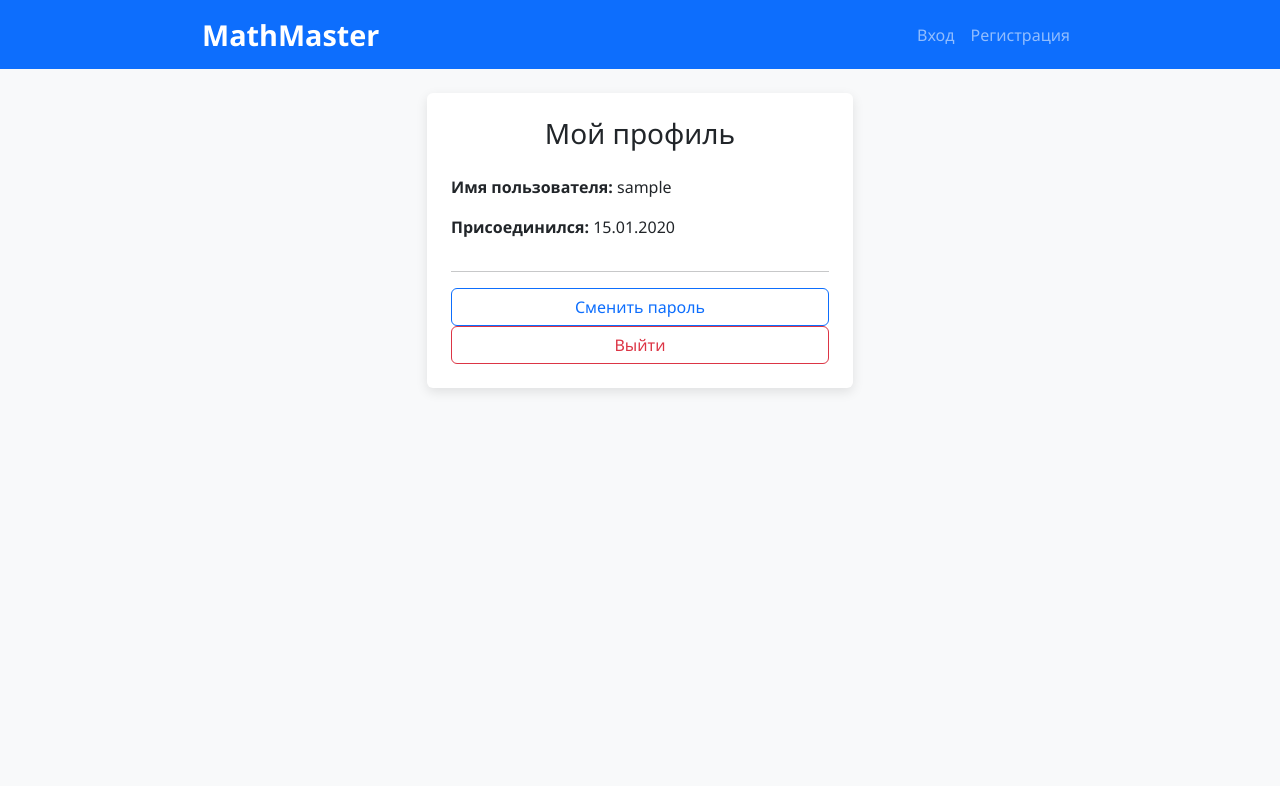
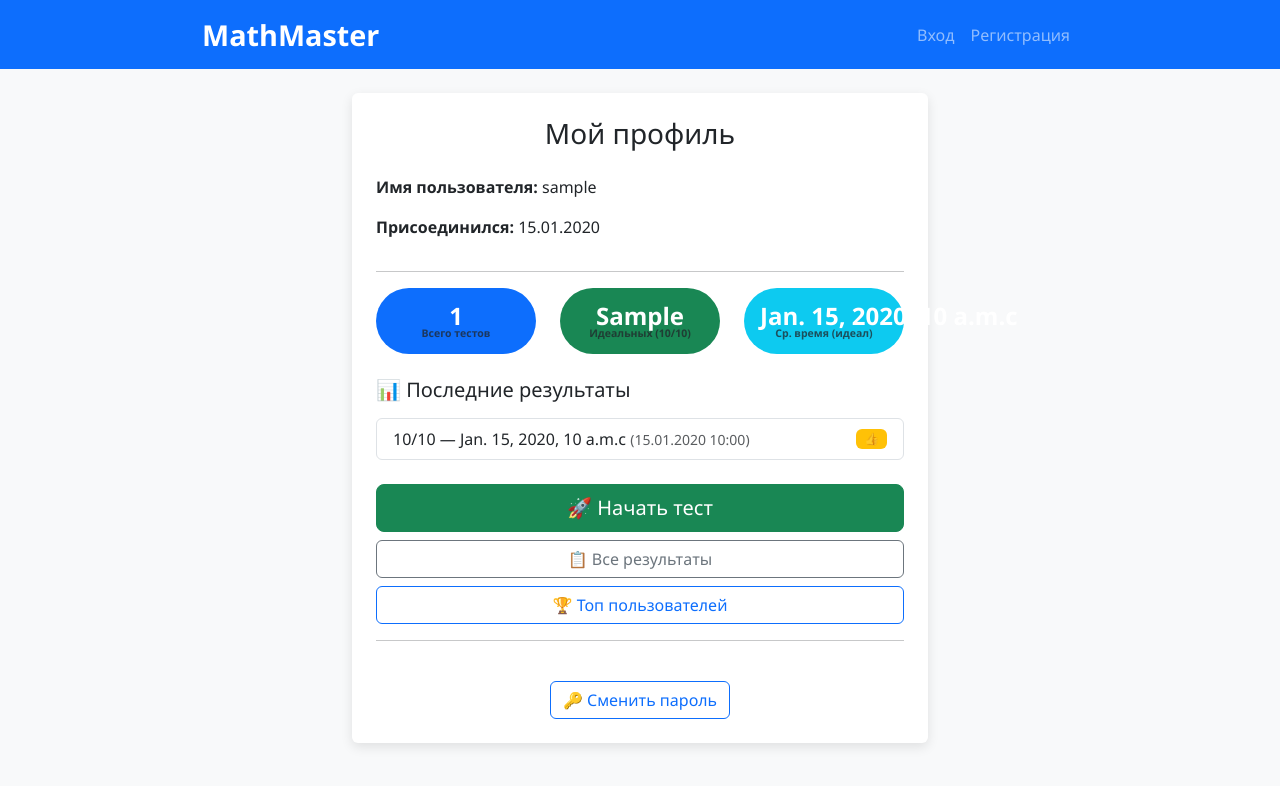
Before and after one commit to vovuas2003/django_project, a Django app: template core/templates/profile.html in a window 1280 px wide. Shown: the top 786 px of the page. Run offline with Django 5.2, Linux system fonts and the light colour scheme; the template is opened without the code that fills it: most values are stand-ins (such as "Sample title", 1, 10 or a date in 2020).

Commit message:
add main logic: oral math addition tests

```diff
--- a/core/templates/base.html
+++ b/core/templates/base.html
@@ -21,6 +21,15 @@
             <div class="collapse navbar-collapse" id="navbarNav">
                 <ul class="navbar-nav ms-auto">
                     {% if user.is_authenticated %}
+                        <li class="nav-item">
+                            <a class="nav-link" href="{% url 'start_test' %}">Тест</a>
+                        </li>
+                        <li class="nav-item">
+                            <a class="nav-link" href="{% url 'test_results' %}">Мои результаты</a>
+                        </li>
+                        <li class="nav-item">
+                            <a class="nav-link" href="{% url 'leaderboard' %}">Топ</a>
+                        </li>
                         <li class="nav-item">
                             <a class="nav-link" href="{% url 'profile' %}">Профиль</a>
                         </li>
--- a/core/templates/profile.html
+++ b/core/templates/profile.html
@@ -1,19 +1,76 @@
 {% extends 'base.html' %}
-
 {% block title %}Профиль — MathMaster{% endblock %}
 
 {% block content %}
 <div class="row justify-content-center">
-    <div class="col-md-6">
-        <div class="card p-4">
-            <h3 class="text-center mb-4">Мой профиль</h3>
-            <p><strong>Имя пользователя:</strong> {{ profile.user.username }}</p>
-            <p><strong>Присоединился:</strong> {{ profile.joined_at|date:"d.m.Y" }}</p>
+  <div class="col-md-8">
+    <div class="card p-4">
+      <h3 class="text-center mb-4">Мой профиль</h3>
 
-            <hr>
-            <a href="{% url 'password_change' %}" class="btn btn-outline-primary">Сменить пароль</a>
-            <a href="{% url 'logout' %}" class="btn btn-outline-danger">Выйти</a>
+      <p><strong>Имя пользователя:</strong> {{ profile.user.username }}</p>
+      <p><strong>Присоединился:</strong> {{ profile.joined_at|date:"d.m.Y" }}</p>
+
+      <hr>
+
+      <!-- Статистика (три карточки в ряд) -->
+      <div class="row text-center mb-4">
+        <div class="col-md-4">
+          <div class="badge bg-primary rounded-pill p-3 w-100">
+            <div class="fs-4 fw-bold">{{ total_tests }}</div>
+            <div class="small text-muted">Всего тестов</div>
+          </div>
         </div>
+        <div class="col-md-4">
+          <div class="badge bg-success rounded-pill p-3 w-100">
+            <div class="fs-4 fw-bold">{{ perfect_tests }}</div>
+            <div class="small text-muted">Идеальных (10/10)</div>
+          </div>
+        </div>
+        <div class="col-md-4">
+          <div class="badge bg-info rounded-pill p-3 w-100">
+            <div class="fs-4 fw-bold">{{ avg_time }}c</div>
+            <div class="small text-muted">Ср. время (идеал)</div>
+          </div>
+        </div>
+      </div>
+
+      <!-- Последние результаты -->
+      <h5 class="mb-3">📊 Последние результаты</h5>
+      {% if recent_results %}
+        <ul class="list-group mb-4">
+          {% for result in recent_results %}
+            <li class="list-group-item d-flex justify-content-between align-items-center">
+              <span>
+                {{ result.score }}/10 — {{ result.total_time_seconds }}c
+                <small class="text-muted">({{ result.started_at|date:"d.m.Y H:i" }})</small>
+              </span>
+              {% if result.is_perfect %}
+                <span class="badge bg-success">🏆</span>
+              {% elif result.score >= 8 %}
+                <span class="badge bg-warning">👍</span>
+              {% else %}
+                <span class="badge bg-secondary">🔄</span>
+              {% endif %}
+            </li>
+          {% endfor %}
+        </ul>
+      {% else %}
+        <p class="text-muted">Вы ещё не проходили тесты. Начните прямо сейчас!</p>
+      {% endif %}
+
+      <!-- Кнопки действий -->
+      <div class="d-grid gap-2">
+        <a href="{% url 'start_test' %}" class="btn btn-success btn-lg">🚀 Начать тест</a>
+        <a href="{% url 'test_results' %}" class="btn btn-outline-secondary">📋 Все результаты</a>
+        <a href="{% url 'leaderboard' %}" class="btn btn-outline-primary">🏆 Топ пользователей</a>
+      </div>
+
+      <!-- Смена пароля -->
+      <hr>
+      <div class="text-center mt-4">
+        <a href="{% url 'password_change' %}" class="btn btn-outline-primary">🔑 Сменить пароль</a>
+      </div>
     </div>
+  </div>
 </div>
 {% endblock %}
--- a/core/urls.py
+++ b/core/urls.py
@@ -8,6 +8,10 @@ urlpatterns = [
     path('register/', views.register, name='register'),
     path('profile/', views.profile, name='profile'),
     path('password_change/', views.password_change, name='password_change'),
+    path('password_change/done/', views.password_change, name='password_change_done'),
 
-    path('password_change/done/', views.password_change, name='password_change_done'),
+    path('test/start/', views.start_test, name='start_test'),
+    path('test/submit/', views.submit_test, name='submit_test'),
+    path('test/results/', views.test_results, name='test_results'),
+    path('leaderboard/', views.leaderboard, name='leaderboard'),
 ]
--- a/pylint_res.txt
+++ b/pylint_res.txt
@@ -6,4 +6,4 @@ core\models.py:2:0: E5142: User model imported from django.contrib.auth.models (
 core\tests.py:1:0: W0611: Unused TestCase imported from django.test (unused-import)
 
 ------------------------------------------------------------------
-Your code has been rated at 8.98/10 (previous run: 8.98/10, +0.00)
+Your code has been rated at 9.36/10 (previous run: 9.36/10, +0.00)
```
Also changed, not shown: core/models.py (+23 -2 lines), core/templates/test/leaderboard.html (added, +34 -0 lines), core/templates/test/results.html (added, +22 -0 lines), core/templates/test/start.html (added, +29 -0 lines), core/views.py (+134 -3 lines), README.md, core/migrations/0002_testresult.py (added).
